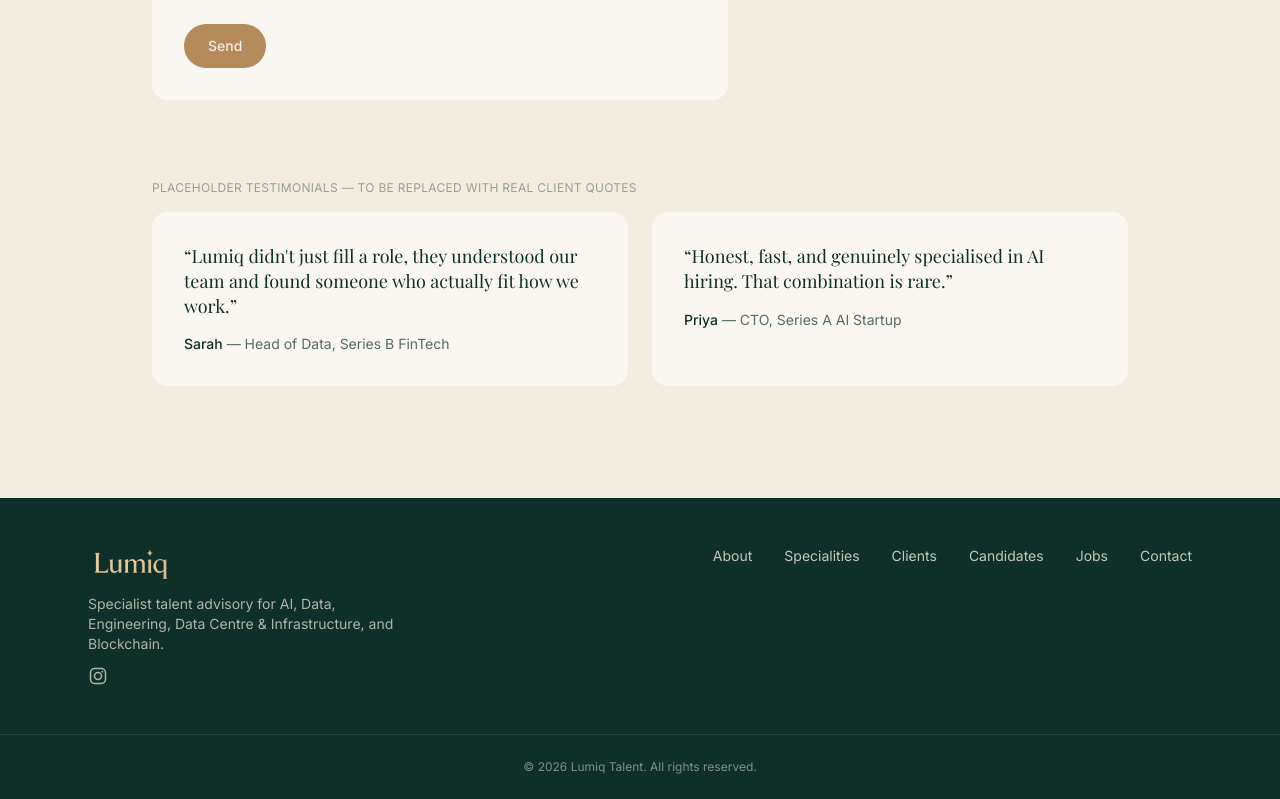
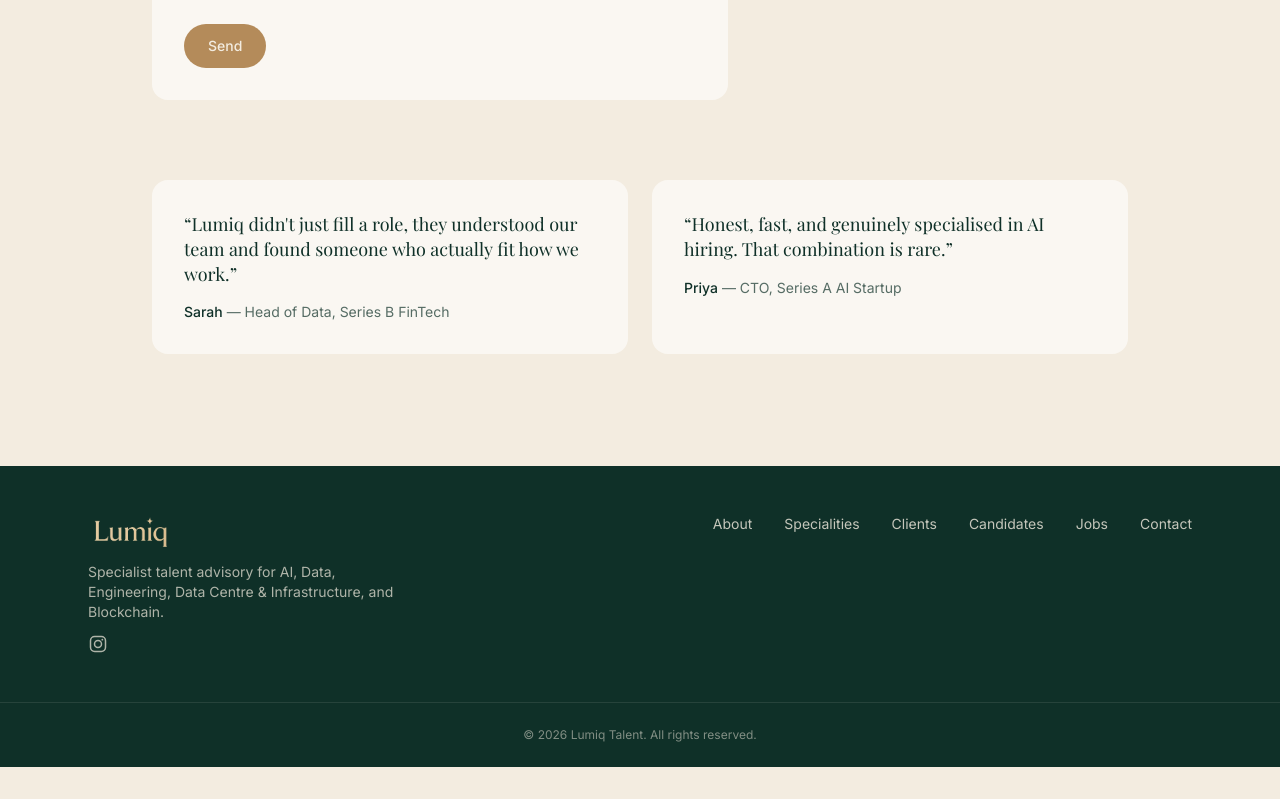
Before and after one commit to iain-bit/claude-web-build, a Next.js app: page /clients in a window 1280 px wide. Shown: the part 897-1696 px from the top of the page. After the commit the page ends 1664 px from the top, so only its background shows below. Built offline with nearby package versions, Linux system fonts and the light colour scheme; no server answers; a web font is replaced by a local one.

Commit message:
Update page.tsx

```diff
--- a/app/clients/page.tsx
+++ b/app/clients/page.tsx
@@ -45,10 +45,7 @@ export default function Clients() {
       </div>
 
       <div className="mt-20">
-        <p className="font-sans text-xs uppercase tracking-wide text-forest/40">
-          Placeholder testimonials — to be replaced with real client quotes
-        </p>
-        <div className="mt-4 grid gap-6 sm:grid-cols-2">
+        <div className="grid gap-6 sm:grid-cols-2">
           {CLIENT_TESTIMONIALS.map((t) => (
             <TestimonialCard key={t.name} testimonial={t} />
           ))}
```
